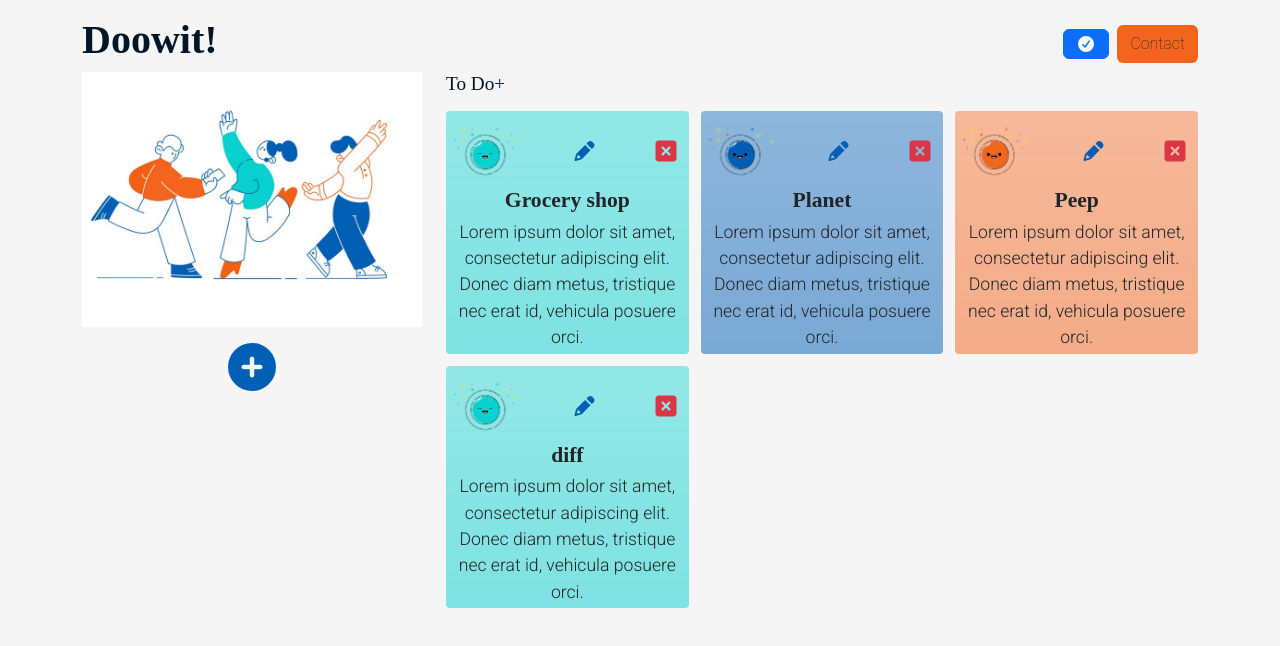
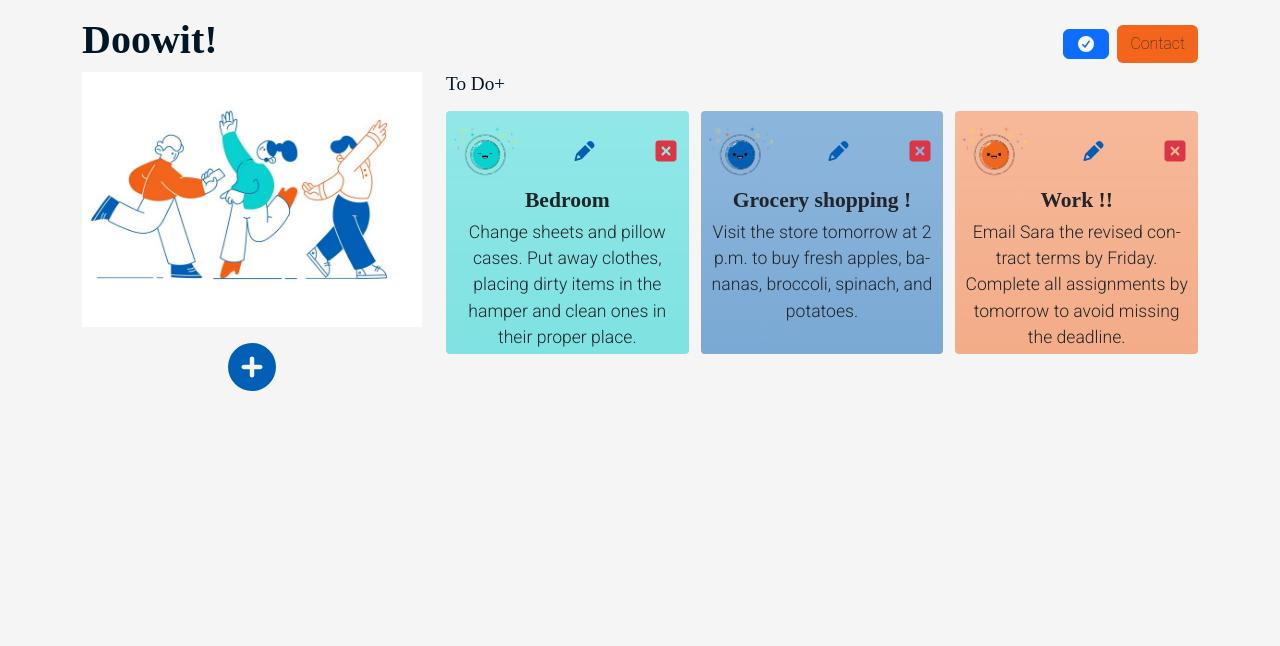
Before and after one commit to Pyro-Kinetic/doowit, a React (Create React App) app in the folder doowit-app/: page / in a window 1280 px wide. Shown: the top 646 px of the page. Built offline with nearby package versions, Linux system fonts and the light colour scheme; a web font is replaced by a local one.

Commit message:
Update task data, prepend new tasks, and enhance modal header styling
- Replace placeholder task data with meaningful titles and descriptions in `appData.js`.
- Update `addToDo` function to prepend new tasks to the list.
- Introduce dynamic color classes for modal headers in `ToDo.jsx`.

```diff
--- a/doowit-app/src/App.jsx
+++ b/doowit-app/src/App.jsx
@@ -21,7 +21,7 @@ function App() {
 
     function addToDo(obj) {
         obj["completed"] = false
-        setToDoList(prev => [...prev, obj])
+        setToDoList(prev => [obj, ...prev])
     }
 
     function removeToDo(id) {
--- a/doowit-app/src/appData.js
+++ b/doowit-app/src/appData.js
@@ -3,34 +3,24 @@ const data = [
         id: 1,
         completed: false,
         priority: "moon",
-        title: "Grocery shop",
-        description: "Lorem ipsum dolor sit amet, consectetur adipiscing elit. " +
-            "Donec diam metus, tristique nec erat id, vehicula posuere orci. "
+        title: "Bedroom",
+        description: "Change sheets and pillow cases. Put away clothes, placing dirty items in the hamper and clean ones in their proper place."
     },
     {
         id: 2,
         completed: false,
         priority: "planet",
-        title: "Planet",
-        description: "Lorem ipsum dolor sit amet, consectetur adipiscing elit. " +
-            "Donec diam metus, tristique nec erat id, vehicula posuere orci. "
+        title: "Grocery shopping !",
+        description: "Visit the store tomorrow at 2 p.m. to buy fresh apples, bananas, broccoli, spinach, and potatoes."
     },
     {
         id: 3,
         completed: false,
         priority: "sun",
-        title: "Peep",
-        description: "Lorem ipsum dolor sit amet, consectetur adipiscing elit. " +
-            "Donec diam metus, tristique nec erat id, vehicula posuere orci. "
+        title: "Work !!",
+        description: "Email Sara the revised contract terms by Friday. " +
+            "Complete all assignments by tomorrow to avoid missing the deadline."
     },
-    {
-        id: 4,
-        completed: false,
-        priority: "moon",
-        title: "diff",
-        description: "Lorem ipsum dolor sit amet, consectetur adipiscing elit. " +
-            "Donec diam metus, tristique nec erat id, vehicula posuere orci. "
-    }
 ]
 
 export default data
--- a/doowit-app/src/components/ToDo.jsx
+++ b/doowit-app/src/components/ToDo.jsx
@@ -74,7 +74,7 @@ export default function ToDo({entry, removeToDo, setEditingId, setEntry, complet
                 <div className="modal-backdrop-custom" onClick={handleClick}>
                     <section className="modal-custom" role="dialog" aria-modal="true"
                              aria-labelledby={`view-todo-title-${entry.id}`}>
-                        <header className="modal-header">
+                        <header className={`modal-header ${toDoItemColorPicker()}`}>
                             <h1 id={`view-todo-title-${entry.id}`}
                                 className="hachi-maru-pop-regular rich-black">{entry.title}</h1>
                         </header>
```
